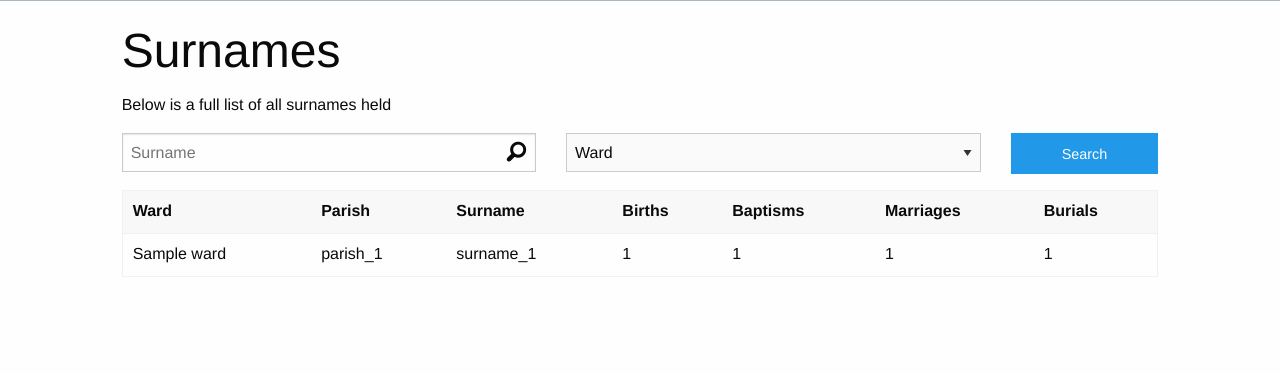
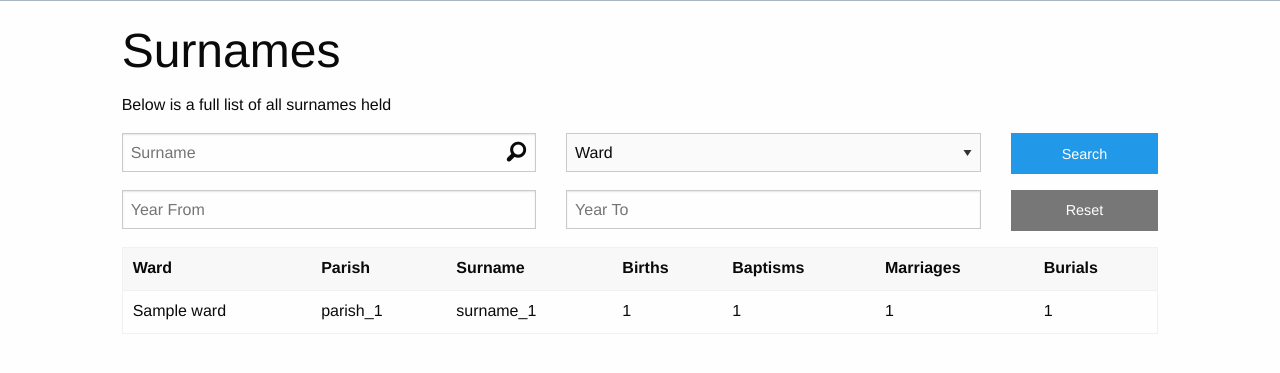
Before and after one commit to Rhino12343/durham_surnames_online, a CodeIgniter app: page /database/search in a window 1280 px wide. Shown: the part 270-643 px from the top of the page. Run offline with CodeIgniter, Linux system fonts and the light colour scheme; data comes from the database, SQL or seed files in the repository; tables that the repository leaves empty hold one stand-in row (values such as "Sample post"); some libraries are stand-ins or nearby versions.

Commit message:
added ability to search on enter, on search icon click, and added year filtering

```diff
--- a/application/controllers/Search.php
+++ b/application/controllers/Search.php
@@ -27,6 +27,8 @@ class Search extends CI_Controller {
         $this->data['ward_id']           = $ward_id;
         $this->data['parish_surname_id'] = $parish_surname_id;
         $this->data['wards']             = $this->search_model->get_wards();
+        $this->data['year_from']         = $year_from;
+        $this->data['year_to']           = $year_to;
         $sq                              = $this->input->get('sq');
 
         if (isset($ward_id) && $ward_id > 0) {
@@ -34,7 +36,7 @@ class Search extends CI_Controller {
             $this->data['parish_id'] = $parish_id;
         }
 
-        $this->data['surnames'] = $this->search_model->get_surnames($ward_id, $parish_id, $sq);
+        $this->data['surnames'] = $this->search_model->get_surnames($ward_id, $parish_id, $sq, $year_from, $year_to);
 
         $this->load->view('search/index', $this->data);
 
--- a/application/models/Search_model.php
+++ b/application/models/Search_model.php
@@ -37,7 +37,7 @@
             return $query->result_array();
         }
 
-        public function get_surnames($ward_id = null, $parish_id = null, $surname_query = null) {
+        public function get_surnames($ward_id = null, $parish_id = null, $surname_query = null, $year_from = null , $year_to = null) {
             $sql = '
                 SELECT s.surname AS surname,
                        p.name AS parish,
@@ -71,6 +71,14 @@
                 $where_options[] = ' ps.surname_id = ' . $surname_id . ' ';
             }
 
+            if (!is_null($year_from) && preg_match('/^\d+$/', $year_from)) {
+                $where_options[] = ' psd.year >= ' . $year_from . ' ';
+            }
+
+            if (!is_null($year_to) && preg_match('/^\d+$/', $year_to)) {
+                $where_options[] = ' psd.year <= ' . $year_to . ' ';
+            }
+
             if (count($where_options) > 0) {
                 $sql .= ' WHERE ' . implode(' AND ', $where_options);
             }
@@ -91,8 +99,8 @@
                 SELECT s.surname_id
                   FROM DSO_surname AS s
              LEFT JOIN DSO_variant AS v ON v.surname_id = s.surname_id
-                 WHERE LOWER(s.surname) = LOWER("' . $surname . '")
-                    OR LOWER(v.variant) = LOWER("' . $surname . '")
+                 WHERE LOWER(s.surname) LIKE LOWER("%' . $surname . '%")
+                    OR LOWER(v.variant) LIKE LOWER("%' . $surname . '%")
             ';
 
             $query = $this->db->query($sql);
--- a/application/views/search/index.php
+++ b/application/views/search/index.php
@@ -15,6 +15,7 @@
 
 <div id="filter_container">
     <div class="row">
+        <form>
             <div class="small-12 medium-6 large-<?= $input_size; ?> columns">
                 <div class=" input-holder">
                     <input type="text" id="surname_search" placeholder="Surname" value="<?= isset($_GET['sq']) ? $_GET['sq'] : '' ?>">
@@ -53,6 +54,19 @@
             <div class="small-12 medium-6 large-<?= $button_size; ?> columns">
                 <input type="button" class="button" id="surname_search_btn" value="Search">
             </div>
+
+            <div class="small-12 medium-6 large-5 columns">
+                <input type="number" id="year_from" min="1500" max="1600" placeholder="Year From" value="<?= $year_from; ?>">
+            </div>
+
+            <div class="small-12 medium-6 large-5 columns">
+                <input type="number" id="year_to" min="1500" max="1600" placeholder="Year To" value="<?= $year_to; ?>">
+            </div>
+
+            <div class="small-12 medium-6 large-2 columns">
+                <input type="button" class="button secondary" id="reset_surname_search_btn" value="Reset">
+            </div>
+        </form>
     </div>
 </div>
 
@@ -93,11 +107,57 @@
             search_query = $(this).val();
         });
 
-        $('#surname_search_btn').on('click', function(e) {
+        $('#surname_search_btn').on('click', execute_search);
+
+        $('#surname_search').on('keyup', function(e) {
+            if (e.keyCode == 13) {
+                execute_search(e);
+            }
+        });
+
+        $('#year_from').on('keyup', function(e) {
+            if (e.keyCode == 13) {
+                execute_search(e);
+            }
+        });
+
+        $('.fi-magnifying-glass').on('click', execute_search);
+
+        $('#year_to').on('keyup', function(e) {
+            if (e.keyCode == 13) {
+                execute_search(e);
+            }
+        });
+
+        $('#reset_surname_search_btn').on('click', function(e) {
+            e.preventDefault();
+
+            $('#year_from').val('');
+            $('#year_to').val('');
+            $('#surname_search').val('');
+            $('.ward_filter').find('option:first').attr('selected', 'selected');
+            $('.parish_filter').find('option:first').attr('selected', 'selected');
+            window.location.replace('?');
+        });
+
+        function execute_search(e) {
             e.preventDefault();
             var url = window.location.href;
-            window.location.replace(updateQueryStringParameter(url, 'sq', search_query));
-        });
+
+            if (search_query.length > 0) {
+                url = updateQueryStringParameter(url, 'sq', search_query);
+            }
+
+            if ($('#year_from').val() > 0) {
+                url = updateQueryStringParameter(url, 'year_from', $('#year_from').val());
+            }
+
+            if ($('#year_to').val() > 0) {
+                url = updateQueryStringParameter(url, 'year_to', $('#year_to').val());
+            }
+
+            window.location.replace(url);
+        }
 
         $('.ward_filter').on('change', function(e) {
             e.preventDefault();
--- a/css/app.css
+++ b/css/app.css
@@ -65,6 +65,10 @@
 }
 
 #surname_search_btn{
+    width: 100%;
+}
+
+#reset_surname_search_btn{
     width: 100%;
 }
 
```
Also changed, not shown: .htaccess. Lines whose indentation alone changed are shown as unchanged.
